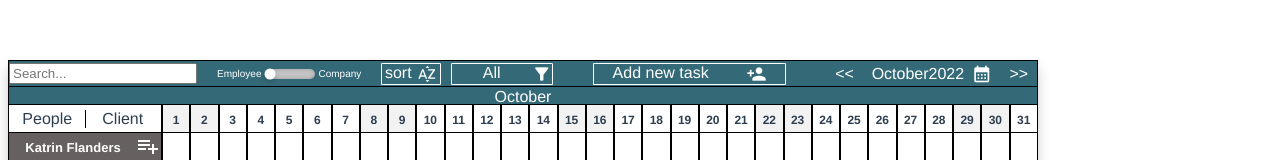
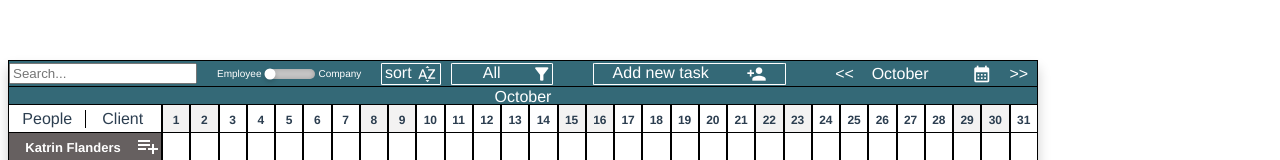
Before and after one commit to DSt17/management-table, a Vue app: page / in a window 1280 px wide. Shown: the top 160 px of the page. Built offline with nearby package versions, Linux system fonts and the light colour scheme.

Commit message:
code refactoring

```diff
--- a/src/components/Table/TableHeader.vue
+++ b/src/components/Table/TableHeader.vue
@@ -88,7 +88,7 @@
 		    <div class="month-button-box" style="color: white">
 			  <span @click="prevMonth"><<</span>
 			  <div class="month-button-value">
-				<div v-if="clickedCalendar === false">{{ currentMonth }}{{ currentYear }}</div>
+				<div v-if="clickedCalendar === false">{{ currentMonth }}</div>
 				<div v-if="clickedCalendar === true" style="font-size: 10px">
 				    {{ dayStart.replace(/-/g, '/') }} - {{ dayFinish.replace(/-/g, '/') }}
 				</div>
```
